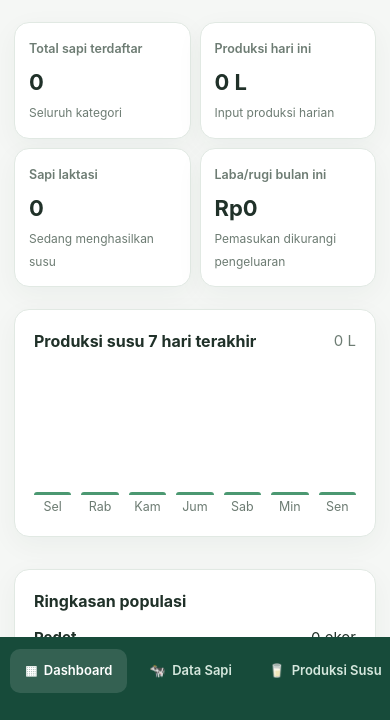
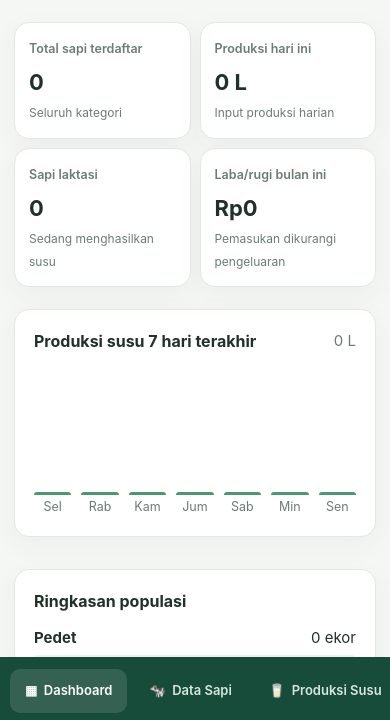
Before and after one commit to indrahermw/Farmmilk-peternakan, a plain HTML site: page index.html in a window 390 px wide. Shown: the part 82-802 px from the top of the page. Drawn offline with Linux system fonts and the light colour scheme.

Commit message:
Update index.html

```diff
--- a/index.html
+++ b/index.html
@@ -10,7 +10,7 @@
 @media(max-width:1000px){.cards{grid-template-columns:repeat(2,1fr)}.grid2{grid-template-columns:1fr}.main{padding:22px}.side{width:220px}.main{margin-left:220px;width:calc(100% - 220px)}}
 @media(max-width:680px){.side{width:100%;
 height:auto;
-inset:auto 0 40px;
+inset:auto 0 20px;
 padding:8px 8px calc(25px + env(safe-area-inset-bottom));
 display:block;
 }
```
